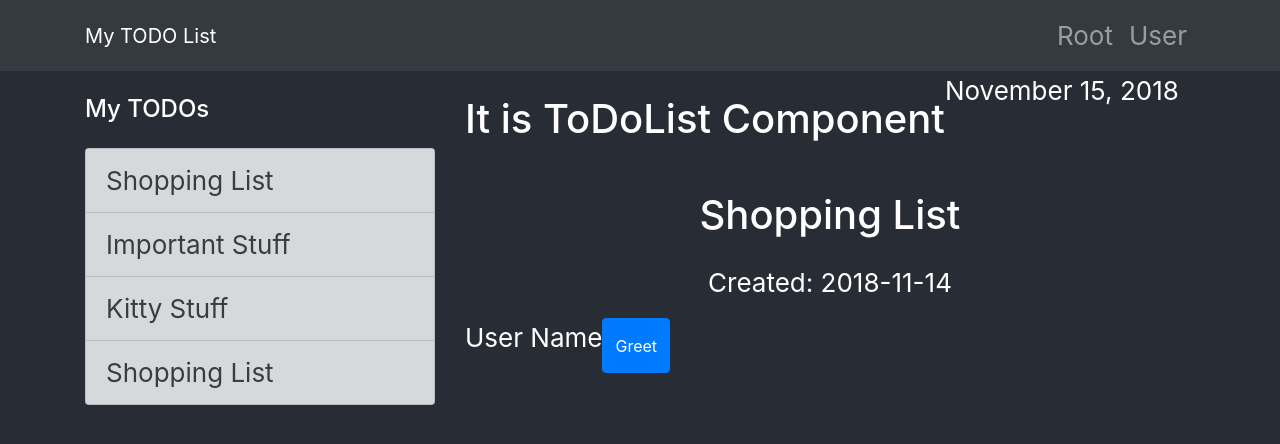
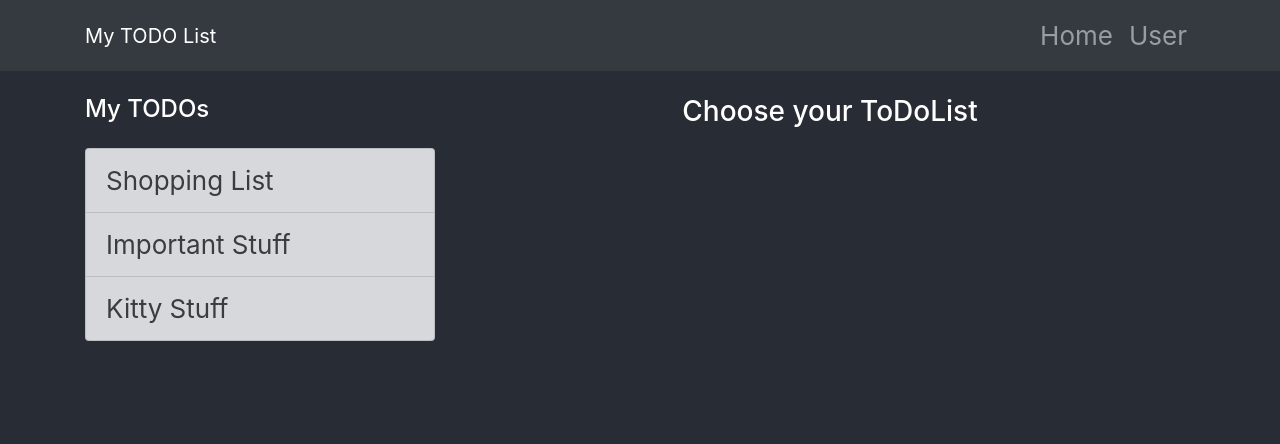
Before and after one commit to vzeleniuk/ToDoList, a React (Create React App) app: page / in a window 1280 px wide. Shown: the top 444 px of the page. Built offline with nearby package versions, Linux system fonts and the light colour scheme.

Commit message:
Rooting fixed

```diff
--- a/src/App.js
+++ b/src/App.js
@@ -2,20 +2,19 @@ import React, { Component } from 'react';
 import './App.css';
 import { BrowserRouter, Route } from 'react-router-dom';
 import { Root } from './components/Root'
-import { Aside } from './components/Aside';
-import { Main } from './components/Main';
-import { ToDoList} from './components/ToDoList';
 import { User } from './components/User';
+import { Header } from './components/Header';
 
 class App extends Component {
   render() {
     return(
       <BrowserRouter>
-        <div>
-          <Route exact path="/" component={Root}/>
-
-          <Route path="/:id" component={ToDoList}/>
-          <Route path="/user" component={User}/>
+        <div className="cover-container d-flex w-100 mx-auto flex-column page-wrapper">
+          <Header/>
+          <div className="container">
+            <Route exact path="/" component={Root}/>
+            <Route path="/user" component={User}/>
+          </div>
         </div>
       </BrowserRouter>
 
--- a/src/components/Header.js
+++ b/src/components/Header.js
@@ -11,7 +11,7 @@ export const Header = () => {
         </button>
         <div className="collapse navbar-collapse" id="navbarCollapse">
           <ul className="navbar-nav ml-auto">
-            <li><Link to={"/"} className="nav-link">Root</Link></li>
+            <li><Link to={"/"} className="nav-link">Home</Link></li>
             <li><Link to={"/user"} className="nav-link">User</Link></li>
           </ul>
         </div>
--- a/src/components/Main.js
+++ b/src/components/Main.js
@@ -1,9 +1,6 @@
 import React from 'react';
 import PropTypes from 'prop-types';
 import data from '../mock-ToDoLists.json';
-
-
-// import ToDoList from './ToDoList';
 
 export class Main extends React.Component {
   constructor() {
@@ -13,33 +10,30 @@ export class Main extends React.Component {
     }
   }
 
-  // onChangeName() {
-  //   this.props.listData.listName(this.state.listName);
-  // };
+  onChangeName() {
+    this.props.listData.listName(this.state.listName);
+  };
 
-  // onNameChange(event) {
-  //   this.setState({
-  //     listName: event.target.value
-  //   })
-  // }
+  onNameChange(event) {
+    this.setState({
+      listName: event.target.value
+    })
+  }
 
   render() {
     return(
       <main className="container-main">
-      {this.props.children}
-      <h1 className="cover-heading mt-4 mb-4">{this.state.data[0].listName}</h1>
-        <p>Created: {this.state.data[0].dateCreated}</p>
+      <h1 className="cover-heading mt-4 mb-4">{this.state.data[this.props.match.params.id-1].listName}</h1>
+      {console.log('--List Title--', this.props.match.params.id)}
+        <p>Created: {this.state.data[this.props.match.params.id-1].dateCreated}</p>
         <div className="text-left">
-        {/* {this.state.data.map((list) => list.items.map((item, i) =><li key={i}>{item}</li>))} */}
-        {console.log('--Main ID--', this.props)}
-        {/* <p>The ID: {this.props.params.id}</p> */}
-            {/* <ul>
-              {this.props.listData.items.map((item, i) => <li key={i}>{item}</li>)}
-            </ul> */}
-          {/* <div className="row mb-4">
-            <input type="text" value={this.state.listName} onChange={(event) => this.onNameChange(event)}/>
+            <ul>
+              {this.state.data[this.props.match.params.id-1].items.map((item, i) => <li key={i}>{item}</li>)}
+            </ul>
+          <div className="row mb-4">
+            <input type="text" value={this.state.data[this.props.match.params.id-1].listName} onChange={(event) => this.onNameChange(event)}/>
             <button onClick={() => this.onChangeName()} className="btn btn-primary">Change List Name</button>
-          </div> */}
+          </div>
         </div>
       </main>
     )
--- a/src/components/Root.js
+++ b/src/components/Root.js
@@ -1,30 +1,47 @@
 import React from 'react';
-import { Aside } from './Aside';
+import PropTypes from 'prop-types';
+import { BrowserRouter as Router, Route, Link } from "react-router-dom";
+import data from '../mock-ToDoLists.json';
 import { Main } from './Main';
-import { ToDoList} from './ToDoList';
-import { User } from './User';
-import { Header } from './Header'
 
 export class Root extends React.Component {
+  constructor() {
+    super();
+    this.state = {
+      data: data.lists,
+    }
+  }
 
   render() {
     return (
-      <div className="cover-container d-flex w-100 mx-auto flex-column page-wrapper">
-        <Header/>
-        <div className="container">
-          <div className="row">
-            <div className="col-md-4 col-4">
-              <Aside/>
+      <Router>
+            <div className="row">
+              <div className="col-md-4 col-4">
+                <aside>
+                  <h4 className="mt-4 mb-4">My TODOs</h4>
+                  <div className="list-group">
+                    {this.state.data.map((item, i) =><Link to={`/${item.id}`} className="list-group-item list-group-item-secondary" key={i}>{item.listName}</Link>)}
+                  </div>
+                </aside>
+              </div>
+              <div className="col-md-8 col-8">
+                <Route
+                  exact
+                  path={"/"}
+                  render={() => <h3 className="cover-heading mt-4 mb-4 text-center">Choose your ToDoList</h3>}/>
+                <Route path={"/:id"} component={Main}/>
+              </div>
             </div>
-            <div className="col-md-8 col-8">
-              <Main>
-                <ToDoList/>
-              </Main>
-              <User/>
-            </div>
-          </div>
-        </div>
-      </div>
+
+      </Router>
     );
   }
 }
+
+Root.propTypes = {
+  listName: PropTypes.string,
+  dateCreated: PropTypes.string,
+  items: PropTypes.array,
+  data: PropTypes.object,
+  children: PropTypes.element.isRequired,
+}
--- a/src/components/User.js
+++ b/src/components/User.js
@@ -4,9 +4,11 @@ import PropTypes from 'prop-types';
 export class User extends React.Component {
   render() {
     return(
-      <div className="container">
+      <div className="container-main">
         <div className="row">
-          <p>User Name</p>
+          <h1 className="cover-heading mt-4 mb-4">User Name</h1>
+        </div>
+        <div className="row">
           <button onClick={this.props.greet} className="btn btn-primary">Greet</button>
         </div>
       </div>
```
